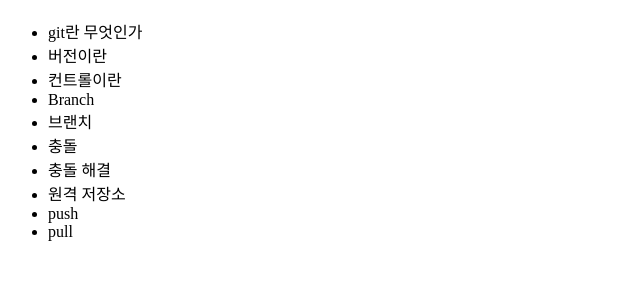
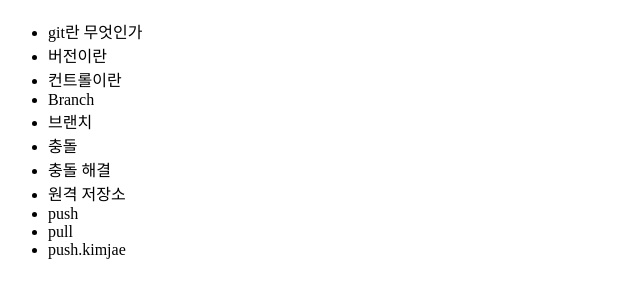
Before and after one commit to kimjaeh113/sourceTree, a plain HTML site: page index.html in a window 1280 px wide. Shown: the part 93-390 px from the top of the page, without its empty margins (0-640 px from the left). Drawn offline with Linux system fonts and the light colour scheme.

Commit message:
push.kimjae 추가

```diff
--- a/index.html
+++ b/index.html
@@ -16,6 +16,7 @@
 			<li>원격 저장소</li>
 			<li>push</li>
 			<li>pull</li>
+			<li>push.kimjae</li>
 		</ul>
 	</body>
 </html>
```
